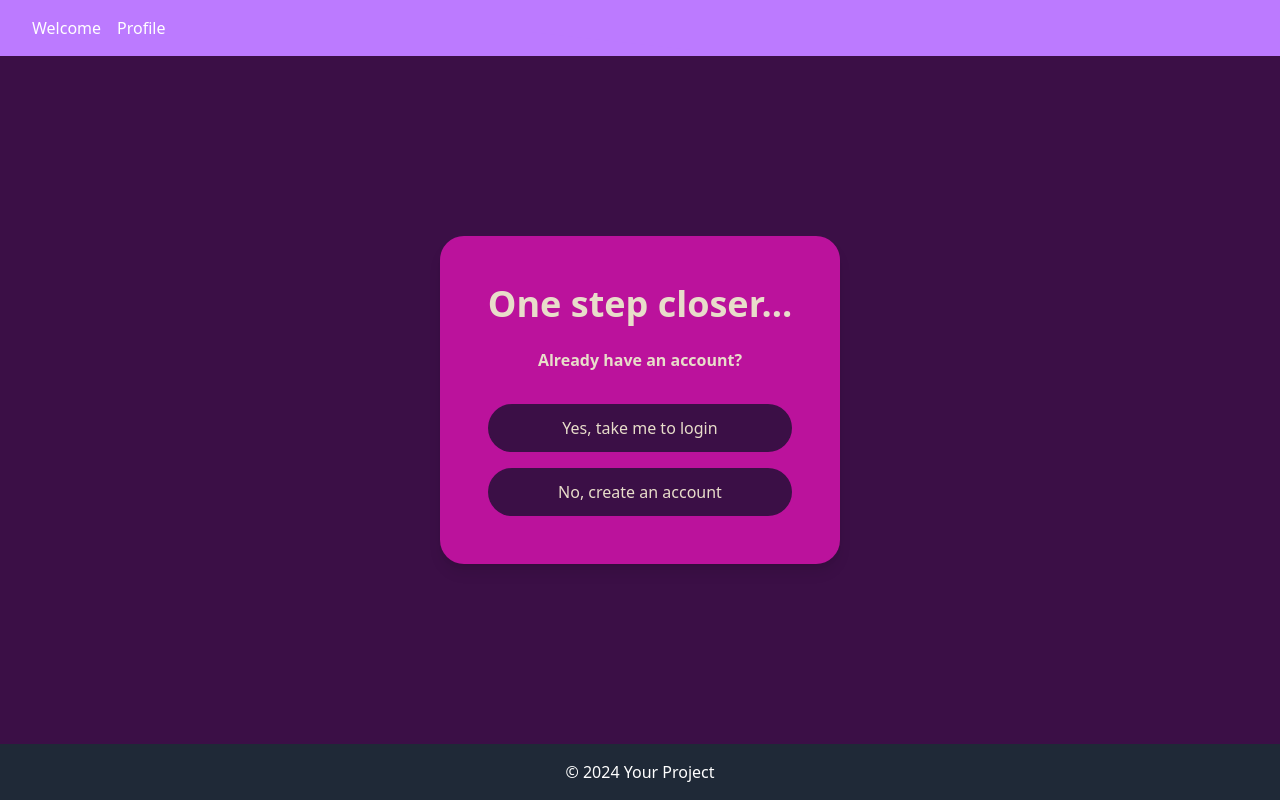
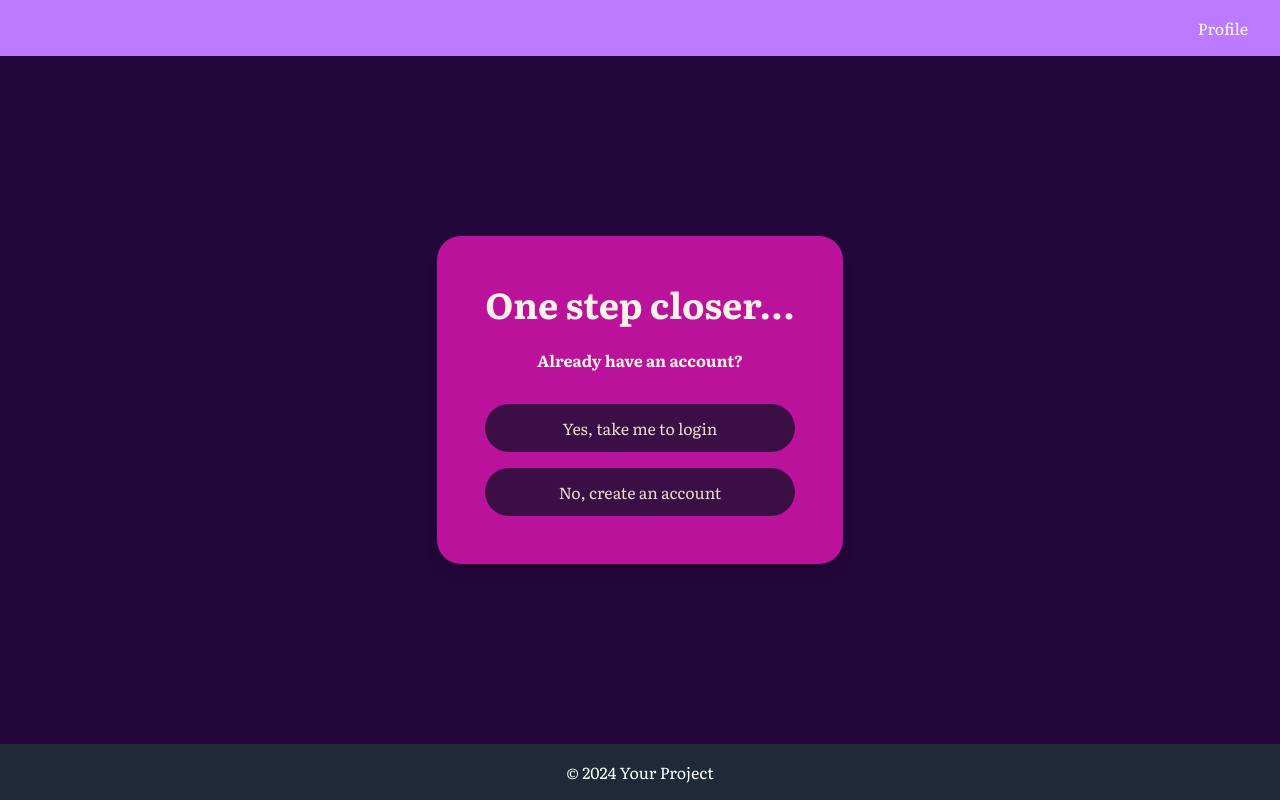
Before and after one commit to anirudh-seshadri/spotify-wrapped, a Django app: page /login/ in a window 1280 px wide. Run offline with Django 5.2, Linux system fonts and the light colour scheme; some libraries are stand-ins or nearby versions.

Commit message:
Revised welcome and login page and addded transitions

```diff
--- a/web_app/templates/login.html
+++ b/web_app/templates/login.html
@@ -1,4 +1,3 @@
-<!-- templates/login.html -->
 <!DOCTYPE html>
 <html lang="en">
 <head>
@@ -8,16 +7,47 @@
     <title>Login/Signup</title>
     <script src="https://cdn.tailwindcss.com"></script> <!-- Tailwind CDN -->
     <link rel="stylesheet" href="{% static 'css/styles.css' %}">
+    <!-- Load Google Font Literata -->
+    <link href="https://fonts.googleapis.com/css2?family=Literata:wght@400;700&display=swap" rel="stylesheet">
+    <style>
+        /* Apply the Literata font to the entire page */
+        body {
+            font-family: 'Literata', serif;
+        }
+
+        /* CSS for the faster swipe-out animation */
+        @keyframes swipeOut {
+            0% {
+                transform: translateX(0);
+                opacity: 1;
+            }
+            100% {
+                transform: translateX(-100%);
+                opacity: 0;
+            }
+        }
+
+        /* Apply the animation to the body */
+        .swipe-transition {
+            animation: swipeOut 1s forwards;  /* Faster animation, 1 second */
+        }
+    </style>
+    <script>
+        // JavaScript function to trigger the swipe transition and redirect back to the same page (demo)
+        function triggerTransition() {
+            document.body.classList.add('swipe-transition');  // Apply swipe animation
+            setTimeout(function() {
+                window.location.href = window.location.href;  // Redirect to the same login page (demo)
+            }, 1000);  // Delay for the animation to finish
+        }
+    </script>
 </head>
-<body class="bg-[#3B0F46] min-h-screen flex flex-col justify-between">
+<body class="bg-[#23063A] min-h-screen flex flex-col justify-between">
 
     <!-- Header with Wavy Background -->
     <header class="relative">
-        <div class="bg-[#BC7AFF] text-white flex justify-between items-center py-4 px-8">
-            <nav class="flex gap-4">
-                <a href="{% url 'welcome' %}" class="hover:underline">Welcome</a>
-                <a href="#" class="hover:underline">Profile</a>
-            </nav>
+        <div class="bg-[#BC7AFF] text-white flex justify-end items-center py-4 px-8">
+            <a href="#" class="hover:underline text-white">Profile</a>
         </div>
         <!-- SVG for the wave effect -->
         <div class="absolute bottom-0 left-0 w-full overflow-hidden leading-none">
@@ -30,10 +60,15 @@
     <!-- Main Content -->
     <main class="flex flex-col items-center justify-center flex-grow">
         <div class="bg-[#BB129C] rounded-3xl shadow-lg p-12 text-center max-w-lg">
-            <h2 class="text-4xl font-bold text-[#E8DDCA] mb-6">One step closer...</h2>
-            <p class="text-[#E8DDCA] font-semibold mb-8">Already have an account?</p>
-            <a href="{% url 'login_form' %}" class="block mb-4 bg-[#3B0F46] text-[#E8DDCA] py-3 px-8 rounded-full hover:bg-[#2a0a33] transition-all">Yes, take me to login</a>
-            <a href="{% url 'signup_form' %}" class="block bg-[#3B0F46] text-[#E8DDCA] py-3 px-8 rounded-full hover:bg-[#2a0a33] transition-all">No, create an account</a>
+            <h2 class="text-4xl font-bold text-[#FCF3E4] mb-6">One step closer...</h2>
+            <p class="text-[#FCF3E4] font-semibold mb-8">Already have an account?</p>
+            <!-- Demo buttons that redirect back to the same login page -->
+            <a href="javascript:void(0)" onclick="triggerTransition()" class="block mb-4 bg-[#3B0F46] text-[#E8DDCA] py-3 px-8 rounded-full hover:bg-[#2a0a33] transition-all">
+                Yes, take me to login
+            </a>
+            <a href="javascript:void(0)" onclick="triggerTransition()" class="block bg-[#3B0F46] text-[#E8DDCA] py-3 px-8 rounded-full hover:bg-[#2a0a33] transition-all">
+                No, create an account
+            </a>
         </div>
     </main>
 
--- a/web_app/urls.py
+++ b/web_app/urls.py
@@ -5,6 +5,6 @@ from . import views
 urlpatterns = [
     path('', views.welcome, name='welcome'),
     path('login/', views.login, name='login'),
-    path('login/form/', views.login_form, name='login_form'),  # Ensure this line exists
-    path('signup/form/', views.signup_form, name='signup_form'),  # Ensure this line exists
+    path('login/form/', views.login_form, name='login_form'),
+    path('signup/form/', views.signup_form, name='signup_form'),
 ]
```
Also changed, not shown: web_app/templates/welcome.html (+54 -11 lines).
